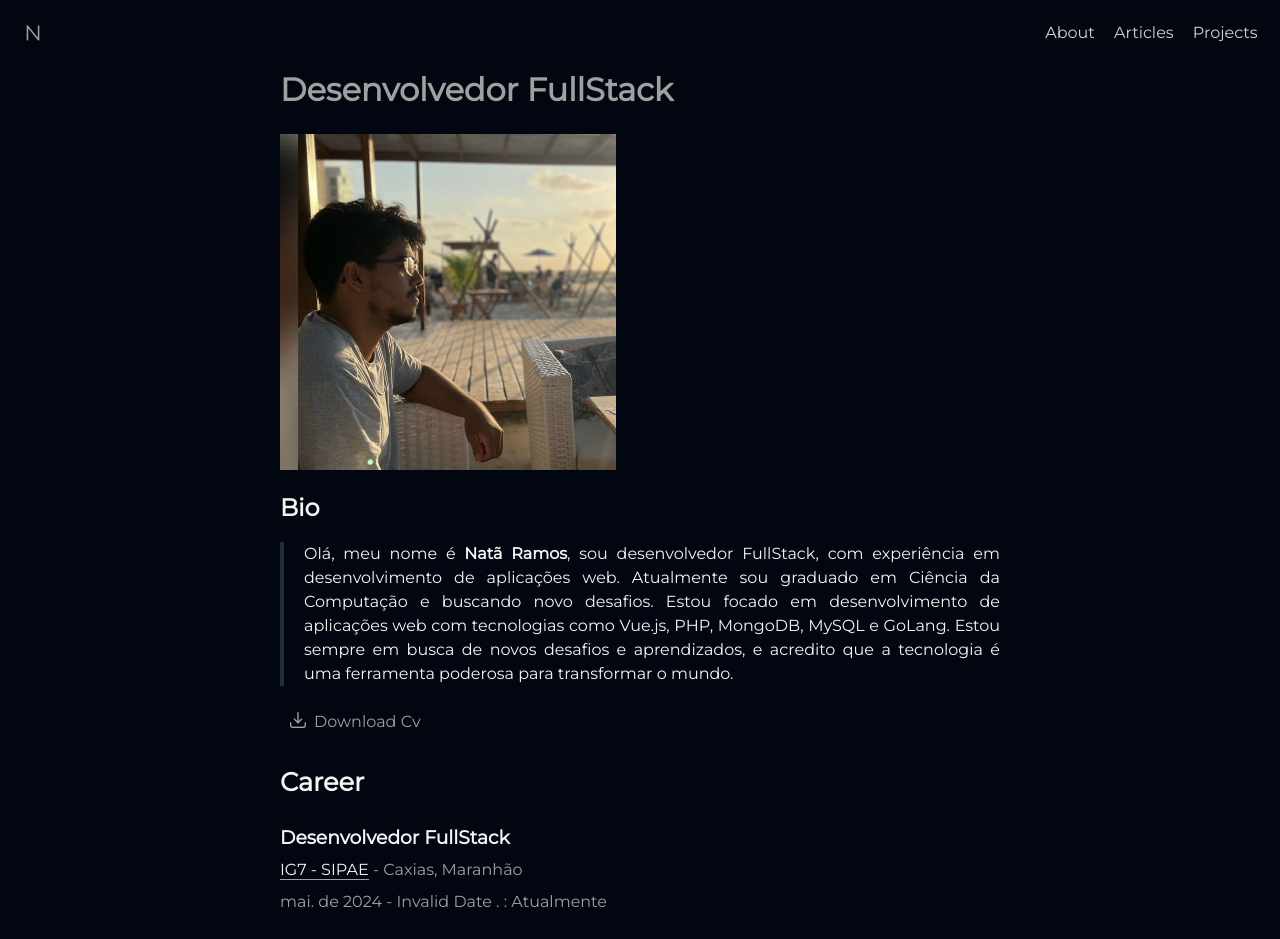
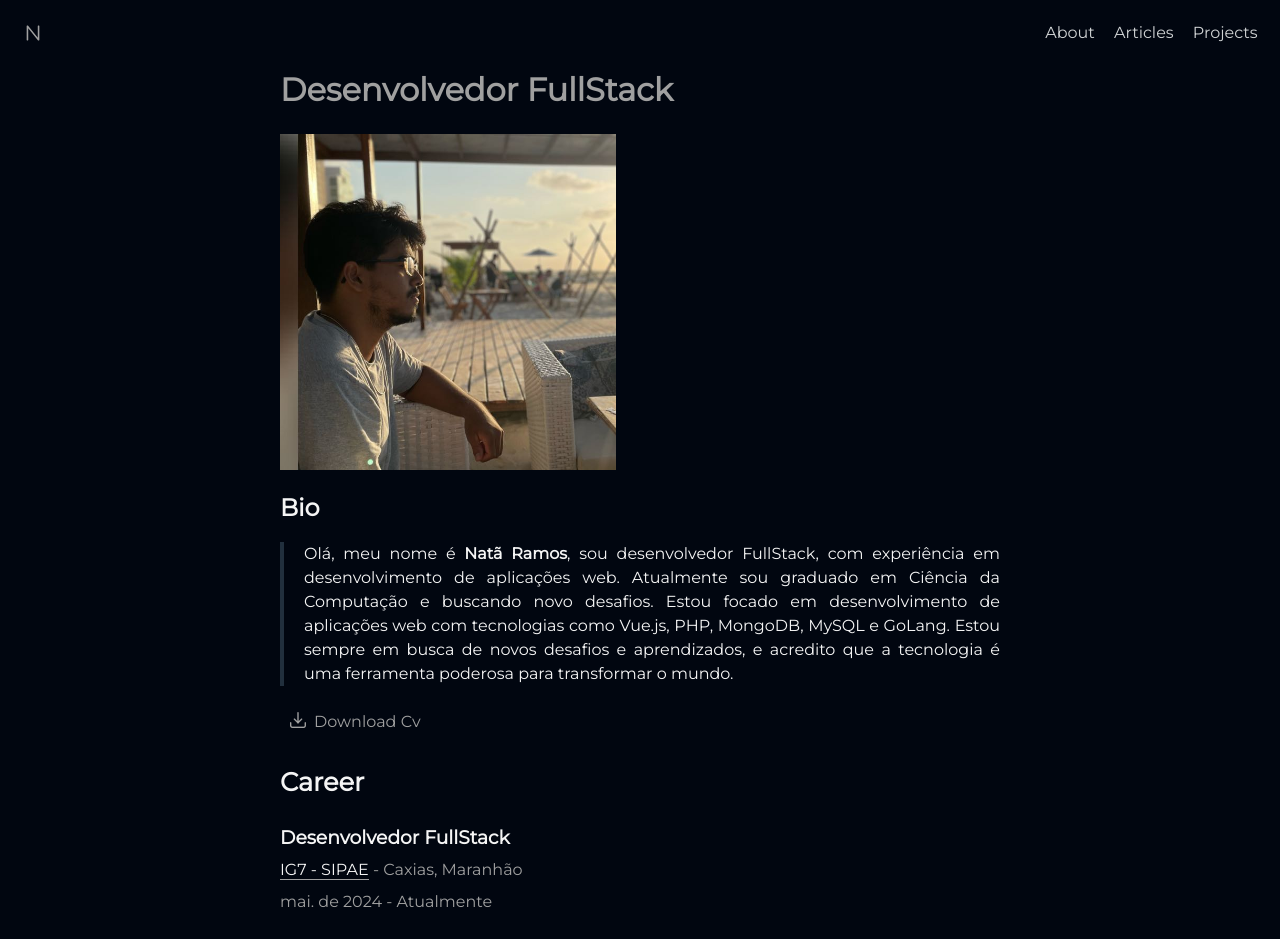
Before and after one commit to Nathan-rs/portfolio, a Vue app: page /portfolio/about in a window 1280 px wide. Shown: the top 939 px of the page. Built offline with nearby package versions, Linux system fonts and the light colour scheme.

Commit message:
refactor: melhoria na estrutura do componente career para exibicao de datas

```diff
--- a/src/components/CareerAbout.vue
+++ b/src/components/CareerAbout.vue
@@ -8,16 +8,49 @@ const props = defineProps({
     location: String,
     startDate: String,
     endDate: String,
-    duration: String,
 })
 
-const duracao = computed(() => {
-    const start = new Date(props.startDate.split('/').reverse().join('-'))
-    const end = new Date(props.endDate.split('/').reverse().join('-'))
-    const diffTime = Math.abs(end - start)
-    const diffDays = Math.ceil(diffTime / (1000 * 60 * 60 * 24))
-    return `${Math.floor(diffDays / 30)} meses`
+const startDateShort = computed(() => {
+    const { startDate } = props
+
+    if(!startDate || startDate.trim() === '') return 'Data inválida'
+
+    const start = new Date(startDate.split('/').reverse().join('-'))
+
+    if(isNaN(start.getTime())) return 'Data inválida'
+
+    return start.toLocaleDateString('pt-BR', {
+        month: 'short', year: 'numeric'
+    })
 })
+
+const endDateShort = computed(() => {
+    const { startDate, endDate } = props
+
+    if(!endDate || endDate.trim() === '') return 'Atualmente'
+
+    if(endDate < startDate) return 'Data inválida'
+
+    const end = new Date(endDate.split('/').reverse().join('-'))
+
+    if(isNaN(end.getTime())) return 'Data inválida'
+
+    return end.toLocaleDateString('pt-BR', {
+        month: 'short', year: 'numeric'
+    })
+})
+
+const dateFormated = computed(() => {
+    const startDate = startDateShort.value
+    const endDate = endDateShort.value
+
+    return `${startDate} - ${endDate}`
+})
+
+// const duration = computed(() => {
+//     const {startDate, endDate } = props
+// })
+
 
 </script>
 
@@ -29,24 +62,8 @@ const duracao = computed(() => {
             <span> - {{ location }}</span>
         </p>
         <p>
-            <span>
-                {{
-                    (new Date(startDate.split('/').reverse().join('-'))).toLocaleDateString('pt-BR',
-                        {
-                            month: 'short', year: 'numeric'
-                        })
-                }}
-            </span>
-            <span> - </span>
-            <span>
-                {{
-                    (new Date(endDate.split('/').reverse().join('-'))).toLocaleDateString('pt-BR', {
-                        month: 'short', year: 'numeric'
-                    })
-                }}
-            </span>
-            <span> . : </span>
-            <span>{{ duration ? duration : duracao }}</span>
+            <span> {{ dateFormated}} </span>
+            <!-- <span> . : {{ duration }}</span> -->
         </p>
     </div>
 </template>
--- a/src/views/AboutView.vue
+++ b/src/views/AboutView.vue
@@ -40,10 +40,9 @@ const careers = [
         id: 5,
         position: 'Desenvolvedor FullStack',
         startDate: '01/05/2024',
-        endDate: 'Atualmente',
+        endDate: '',
         company: 'IG7 - SIPAE',
         location: 'Caxias, Maranhão',
-        duration: 'Atualmente'
     }
 ]
 
@@ -96,7 +95,7 @@ careers.sort((a, b) => b.id - a.id);
                 <ul class="list-career">
                     <li class="item-carrer" v-for="career in careers" :key="career.id">
                         <CareerAbout :position="career.position" :startDate="career.startDate" :endDate="career.endDate"
-                            :company="career.company" :location="career.location" :duration="career.duration" />
+                            :company="career.company" :location="career.location" />
                     </li>
                 </ul>
             </div>
```
